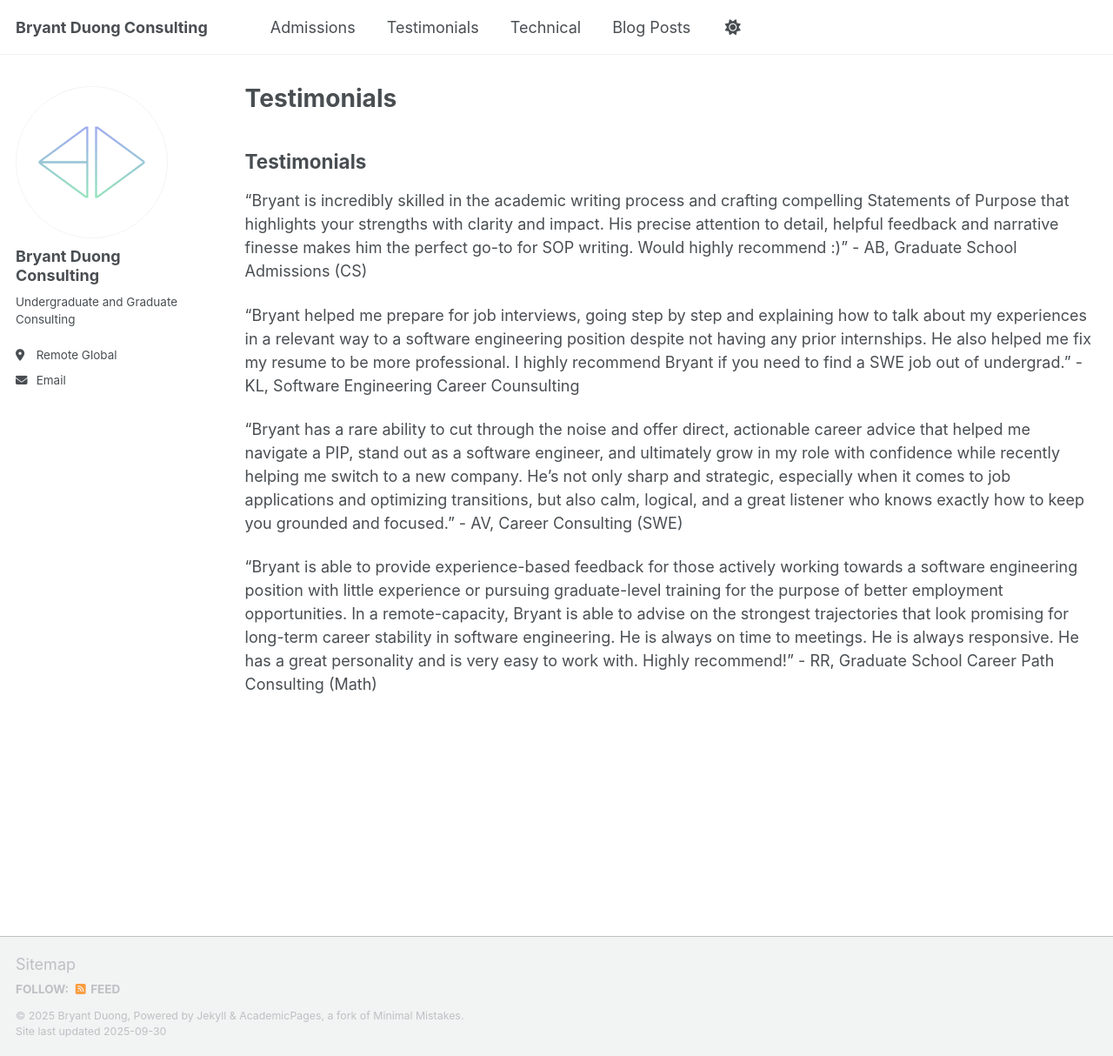
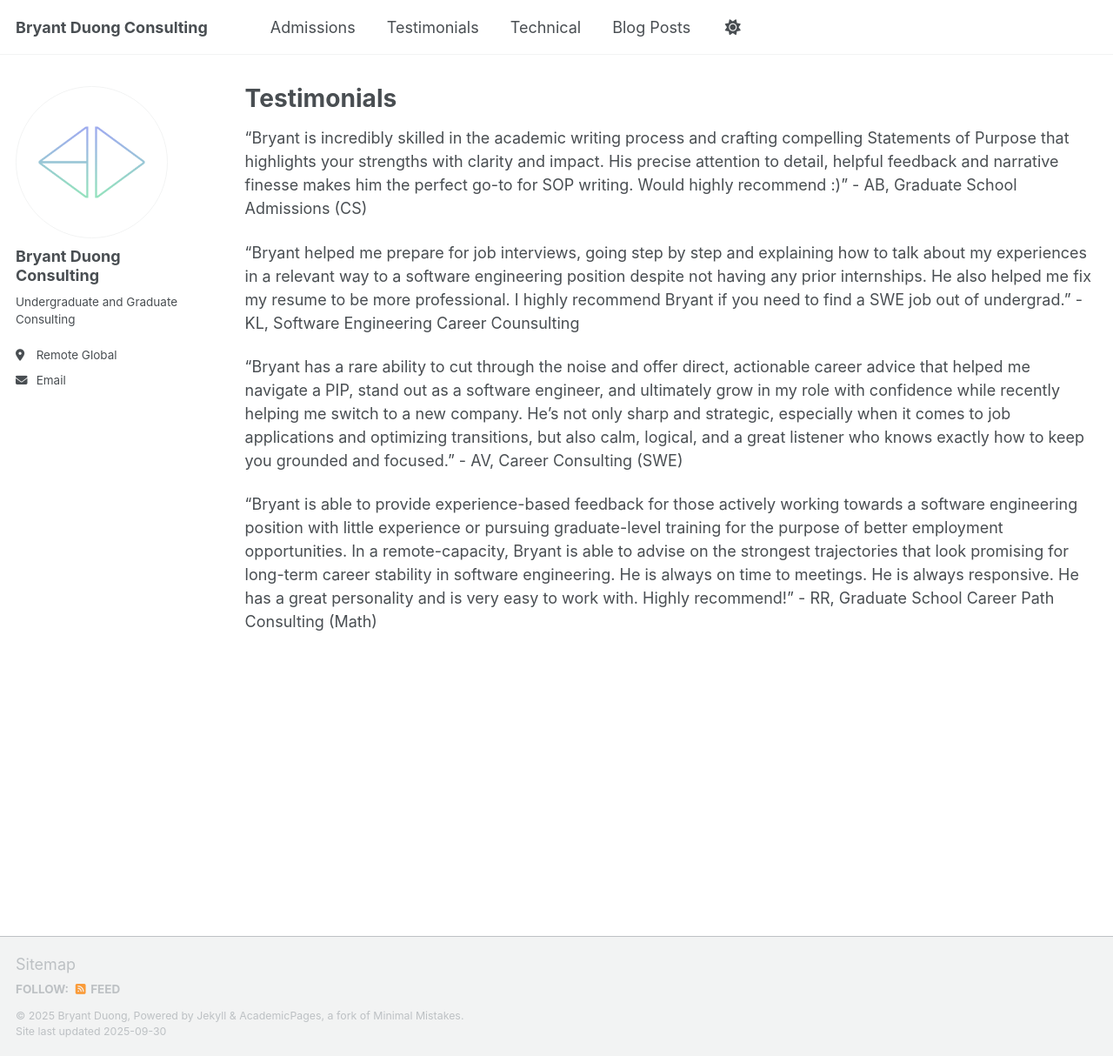
Before and after one commit to bryantduongconsulting/bryantduongconsulting.github.io, a Jekyll site: the page built from _pages/testimonials.md, in a window 1280 px wide and 1214 px high. Shown: the whole window at 87% size. Built offline with Jekyll 4.4.1, drawn with Linux system fonts in a browser that asks for light colours; a script that is not in the unit is left out.

```diff
--- a/_pages/testimonials.md
+++ b/_pages/testimonials.md
@@ -4,8 +4,6 @@ permalink: /testimonials/
 title: "Testimonials"
 author_profile: true
 ---
-
-## Testimonials
 
 "Bryant is incredibly skilled in the academic writing process and crafting compelling Statements of Purpose that highlights your strengths with clarity and impact. His precise attention to detail, helpful feedback and narrative finesse makes him the perfect go-to for SOP writing. Would highly recommend :)" - AB, Graduate School Admissions (CS)
 
```
